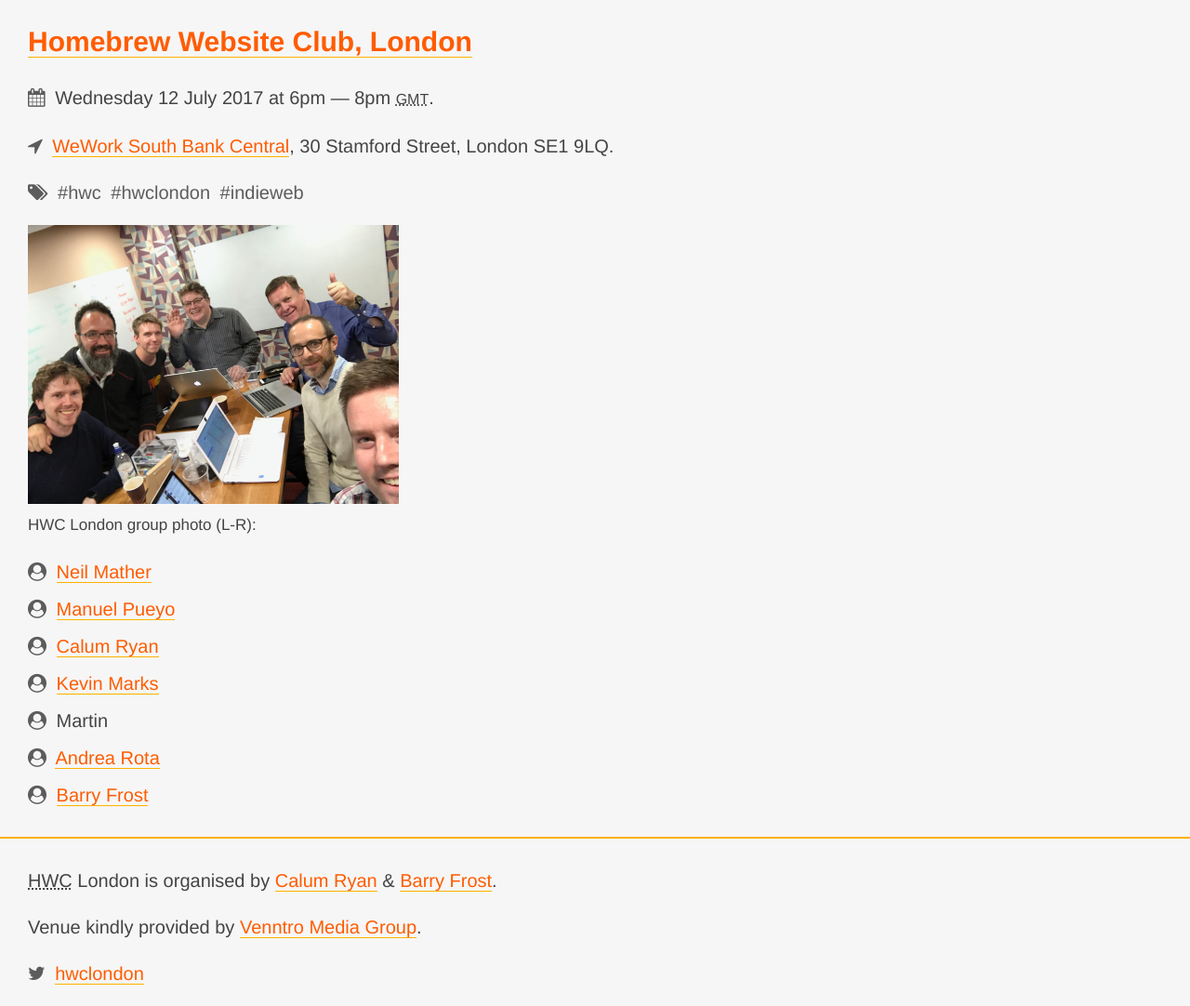
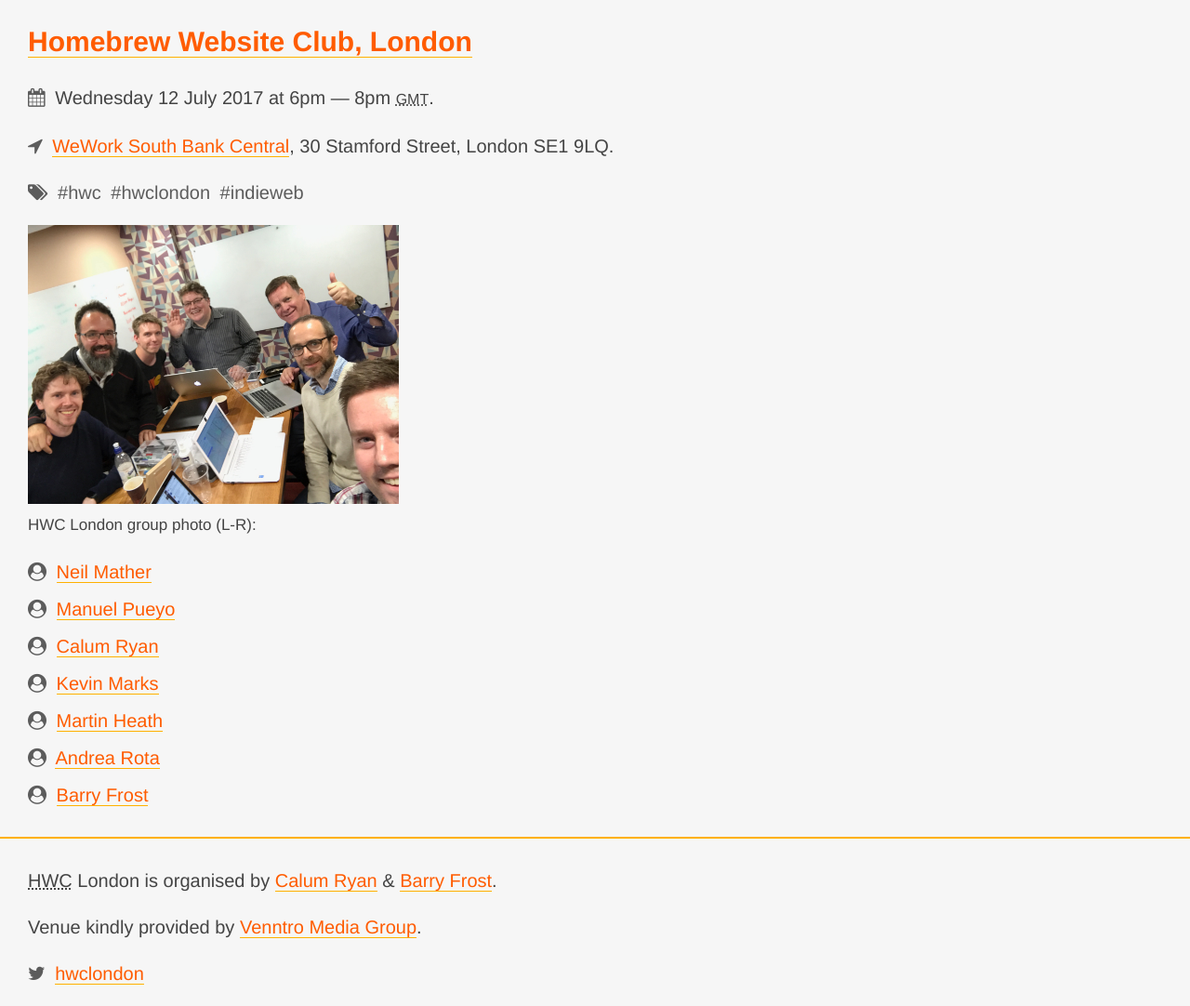
Before and after one commit to hwclondon/hwclondon.github.io, a Jekyll site: the page built from _events/20170712.md, in a window 1280 px wide. Shown: the whole page at 93% size. Built offline with Jekyll 4.4.1, drawn with Linux system fonts in a browser that asks for light colours.

Commit message:
Add Martin's details.

```diff
--- a/_data/attendees.yml
+++ b/_data/attendees.yml
@@ -10,3 +10,5 @@ http://www.kevinmarks.com/:
   name: Kevin Marks
 https://web.manuelpueyo.tech/:
   name: Manuel Pueyo
+https://martinheathsjournal.blog/:
+  name: Martin Heath
```
Also changed, not shown: _events/20170712.md (+1 -1 lines).
